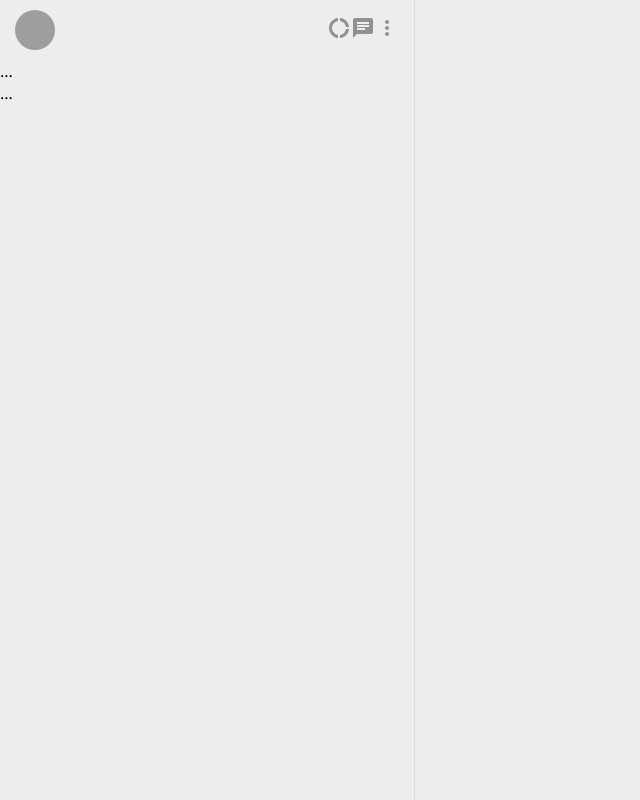
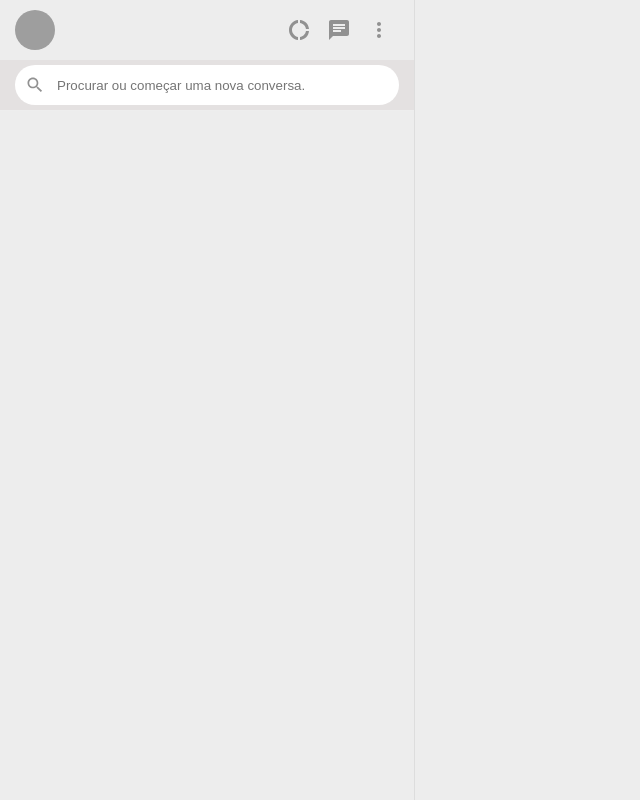
Before and after one commit to mateusVarela/whatsapp-clone, a React (Create React App) app: page / in a window 1280 px wide. Shown: the whole page, without its empty margins (0-640 px from the left). Built offline with nearby package versions, Linux system fonts and the light colour scheme; grey boxes are pictures that could not be loaded.

Commit message:
added input style

```diff
--- a/src/App.css
+++ b/src/App.css
@@ -41,5 +41,35 @@
   display: flex;
 }
 
-.content-area {
+.header-button {
+  width: 40px;
+  height: 40px;
+  border-radius: 20px;
+  display: flex;
+  justify-content: center;
+  align-items: center;
+  cursor: pointer;
 }
+
+.search {
+  background-color: #e4e1e1;
+  border-bottom: 1px solid #eee;
+  padding: 5px 15px;
+}
+
+.search-input {
+  background-color: #fff;
+  height: 40px;
+  border-radius: 20px;
+  display: flex;
+  align-items: center;
+  padding: 0px 10px;
+}
+
+.search-input input {
+  flex: 1;
+  border: 0;
+  outline: none;
+  background-color: transparent;
+  margin-left: 10px;
+}
--- a/src/App.js
+++ b/src/App.js
@@ -2,6 +2,7 @@
 import DonutLargeIcon from '@material-ui/icons/DonutLarge';
 import ChatIcon from '@material-ui/icons/Chat';
 import MoreVertIcon from '@material-ui/icons/MoreVert';
+import SearchIcon from '@material-ui/icons/Search';
 import './App.css'
 
 export default () => {
@@ -23,10 +24,13 @@
           </div>
         </header>
         <div className="search">
-          ...
+          <div className="search-input">
+            <SearchIcon fontSize="small" style={{ color: '#919191' }} />
+            <input type="search" placeholder="Procurar ou começar uma nova conversa." />
+          </div>
         </div>
         <div className="chatList">
-          ...
+
         </div>
       </div>
       <div className="content-area">
```
